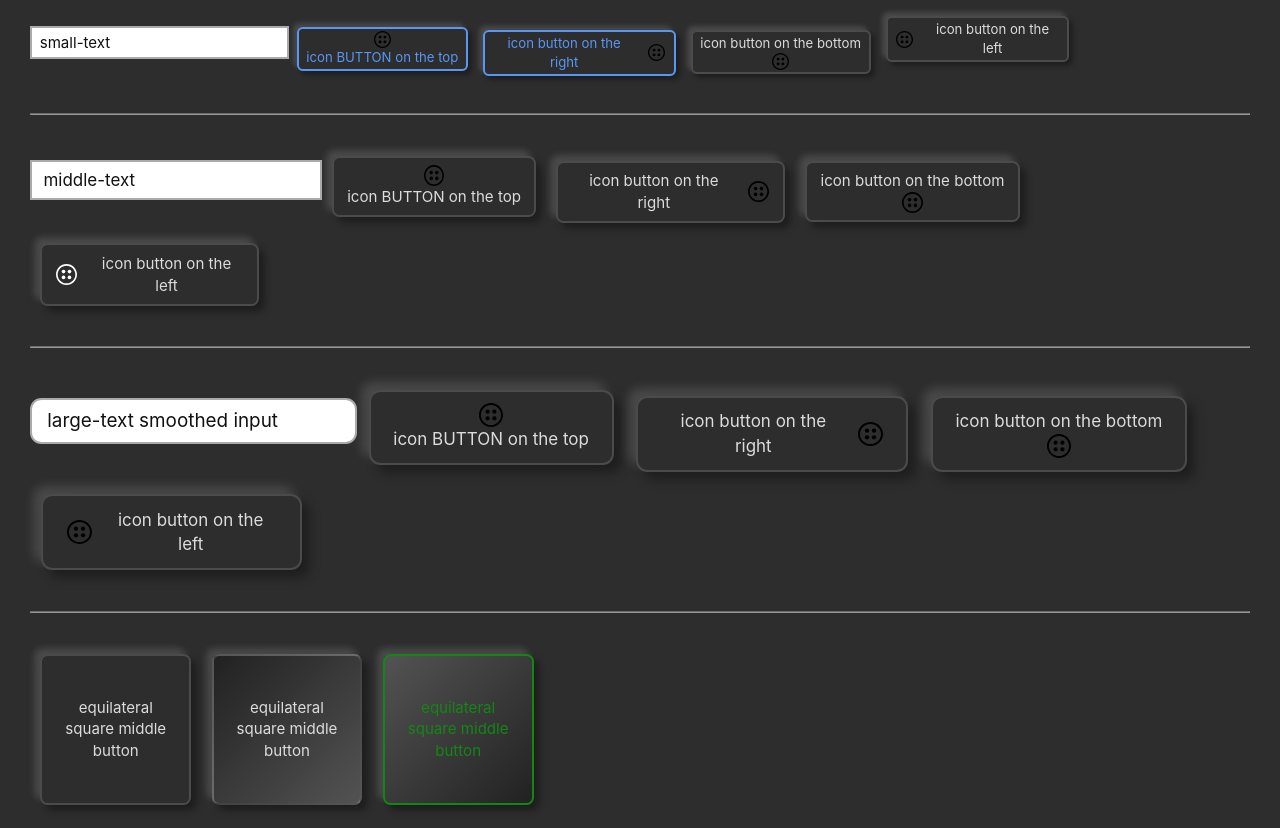
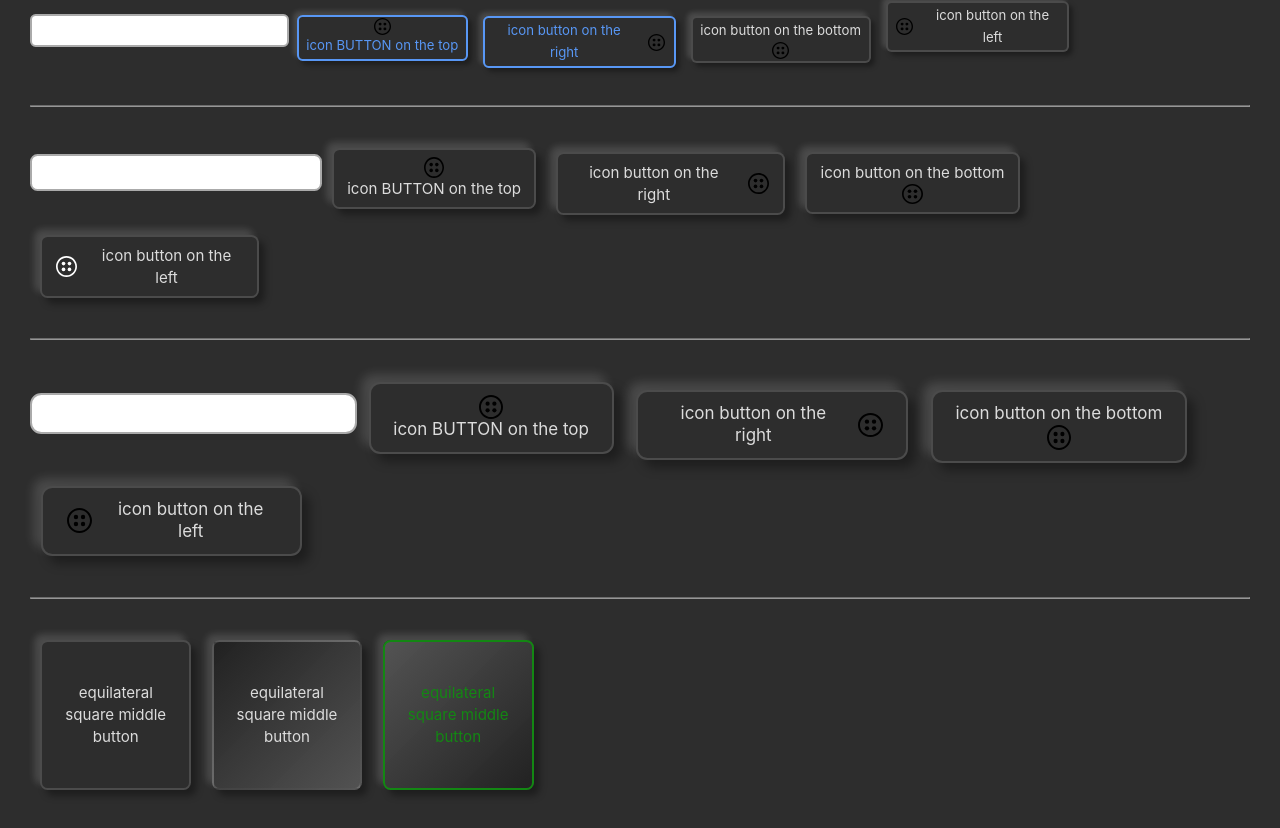
Before and after one commit to devashtar/neomortheme, a React (Create React App) app: page / in a window 1280 px wide. Shown: the part 1792-2620 px from the top of the page. Built offline with nearby package versions, Linux system fonts and the light colour scheme.

Commit message:
fix css styles(removed :where :is selectors)

```diff
--- a/src/App.tsx
+++ b/src/App.tsx
@@ -117,7 +117,7 @@ export const App: React.FC<{}> = () => {
 
       <h1>component Button</h1>
 
-      <Input value='small-text' size='small' />
+      <Input size='small' />
 
       <Button
         value='icon BUTTON on the top'
@@ -161,7 +161,7 @@ export const App: React.FC<{}> = () => {
 
       <hr />
 
-      <Input value='middle-text' size='middle' />
+      <Input size='middle' />
 
       <Button
         value='icon BUTTON on the top'
@@ -202,11 +202,7 @@ export const App: React.FC<{}> = () => {
 
       <hr />
 
-      <Input
-        value='large-text smoothed input'
-        size='large'
-        rounded='smoothed'
-      />
+      <Input size='large' rounded='smoothed' />
 
       <Button
         value='icon BUTTON on the top'
--- a/src/components/Button/style.scss
+++ b/src/components/Button/style.scss
@@ -2,6 +2,13 @@ button  {
   display: flex;
   justify-content: center;
   align-items: center;
+
+  .poignant { border-radius: 0 }
+  .smoothed {
+    &.small { border-radius: var(--br-sm) }
+    &.middle { border-radius: var(--br-md) }
+    &.large { border-radius: var(--br-lg) }
+  }
 
   p {
     background-color: transparent !important;
@@ -10,7 +17,7 @@ button  {
     line-height: inherit;
   }
 
-  &:is(.icon-top, .icon-bottom) { flex-direction: column }
+  &.icon-top, &.icon-bottom { flex-direction: column }
 
   &.icon-top p { order: 1 }
   &.icon-bottom p { order: -1 }
--- a/src/components/Input/index.tsx
+++ b/src/components/Input/index.tsx
@@ -34,7 +34,7 @@ export const Input: React.FC<IProps> = ({
   ref,
   id,
   name,
-  value = '',
+  value,
   placeholder,
   defaultValue,
   onChange = () => {},
--- a/src/global-style.scss
+++ b/src/global-style.scss
@@ -174,55 +174,52 @@
   border: 0.1875rem solid var(--main-white-shadow);
 }
 
+//* ===================== BORDER-RADIUS ====================== */
+
+.small { border-radius: var(--br-sm) }
+.middle { border-radius: var(--br-md) }
+.large { border-radius: var(--br-lg) }
+
 /* ===================== SQUARE / CIRCLE  - blocks ====================== */
 
 .circle-small, .circle-small-fixed, .square-small, .square-small-fixed {
-  min-height: var(--shape-sm);
-  min-width: var(--shape-sm);
+  min-height: var(--shape-sm) !important;
+  min-width: var(--shape-sm) !important;
 }
-.circle-small { border-radius: var(--shape-sm); }
-.square-small { border-radius: var(--br-sm); }
-.circle-small-fixed, .square-small-fixed  {
-  max-width: var(--shape-sm);
-  max-height: var(--shape-sm);
+.circle-small { border-radius: var(--shape-sm) !important; }
+.square-small { border-radius: var(--br-sm) !important; }
+.circle-small-fixed, .square-small-fixed {
+  max-width: var(--shape-sm) !important;
+  max-height: var(--shape-sm) !important;
 }
-.circle-small-fixed { border-radius: 50%; }
-.square-small-fixed { border-radius: var(--br-sm); }
+.circle-small-fixed { border-radius: 50% !important; }
+.square-small-fixed { border-radius: var(--br-sm) !important; }
 
 .circle-middle, .circle-middle-fixed, .square-middle, .square-middle-fixed {
-  min-height: var(--shape-md);
-  min-width: var(--shape-md);
+  min-height: var(--shape-md) !important;
+  min-width: var(--shape-md) !important;
 }
-.circle-middle { border-radius: var(--shape-md); }
-.square-middle { border-radius: var(--br-md); }
-.circle-middle-fixed, .square-middle-fixed  {
-  max-width: var(--shape-md);
-  max-height: var(--shape-md);
+.circle-middle { border-radius: var(--shape-md !important); }
+.square-middle { border-radius: var(--br-md) !important; }
+.circle-middle-fixed, .square-middle-fixed {
+  max-width: var(--shape-md) !important;
+  max-height: var(--shape-md) !important;
 }
-.circle-middle-fixed { border-radius: 50%; }
-.square-middle-fixed { border-radius: var(--br-md); }
+.circle-middle-fixed { border-radius: 50% !important; }
+.square-middle-fixed { border-radius: var(--br-md) !important; }
 
 .circle-large, .circle-large-fixed, .square-large, .square-large-fixed {
-  min-height: var(--shape-lg);
-  min-width: var(--shape-lg);
+  min-height: var(--shape-lg) !important;
+  min-width: var(--shape-lg) !important;
 }
-.circle-large { border-radius: var(--shape-lg); }
-.square-large { border-radius: var(--br-lg); }
-.circle-large-fixed, .square-large-fixed  {
-  max-width: var(--shape-lg);
-  max-height: var(--shape-lg);
+.circle-large { border-radius: var(--shape-lg) !important; }
+.square-large { border-radius: var(--br-lg) !important; }
+.circle-large-fixed, .square-large-fixed {
+  max-width: var(--shape-lg) !important;
+  max-height: var(--shape-lg) !important;
 }
-.circle-large-fixed { border-radius: 50%; }
-.square-large-fixed { border-radius: var(--br-lg); }
-
-//* ===================== BORDER-RADIUS ====================== */
-
-.poignant { border-radius: 0 }
-:where(.smoothed) {
-  &:where(.small) { border-radius: var(--br-sm) }
-  &:where(.middle) { border-radius: var(--br-md) }
-  &:where(.large) { border-radius: var(--br-lg) }
-}
+.circle-large-fixed { border-radius: 50% !important; }
+.square-large-fixed { border-radius: var(--br-lg) !important; }
 
 /* ==================================================== */
 /* ==================================================== */
@@ -246,11 +243,13 @@ html, body {
   -moz-osx-font-smoothing: grayscale;
 }
 
-:where(html, body) * {
-  font-family: inherit;
-  line-height: inherit;
-  color: inherit;
-  border-color: inherit;
+html, body {
+  & * {
+    font-family: inherit;
+    line-height: inherit;
+    color: inherit;
+    border-color: inherit;
+  }
 }
 
 code {
@@ -261,37 +260,40 @@ code {
 /* ===================== FONT-SIZE ======================  */
 
 /* all text elements, except headers */
-:where(html, body, *:not(h1, h2, h3, h4, h5, h6)) { font-size: var(--fs) }
+html, body { font-size: var(--fs) }
 
 /* all text elements, except headers */
-*:not(h1, h2, h3, h4, h5, h6).fs-xs { font-size: 0.8rem }
-*:not(h1, h2, h3, h4, h5, h6).fs-sm { font-size: 0.9rem }
-*:not(h1, h2, h3, h4, h5, h6).fs-lg { font-size: 1.1rem }
-*:not(h1, h2, h3, h4, h5, h6).fs-xl { font-size: 1.2rem }
-*:not(h1, h2, h3, h4, h5, h6).fs-xxl { font-size: 1.3rem }
-*:not(h1, h2, h3, h4, h5, h6).fs-xxxl { font-size: 1.4rem }
+*.fs-xs { font-size: 0.8rem }
+*.fs-sm { font-size: 0.9rem }
+*.fs-lg { font-size: 1.1rem }
+*.fs-xl { font-size: 1.2rem }
+*.fs-xxl { font-size: 1.3rem }
+*.fs-xxxl { font-size: 1.4rem }
 
 /* headers */
-:where(h1, h2, h3, h4, h5, h6).fs-xs { font-size: calc(var(--h-fs) * 0.8) }
-:where(h1, h2, h3, h4, h5, h6).fs-sm { font-size: calc(var(--h-fs) * 0.9) }
-:where(h1, h2, h3, h4, h5, h6).fs-lg { font-size: calc(var(--h-fs) * 1.1) }
-:where(h1, h2, h3, h4, h5, h6).fs-xl { font-size: calc(var(--h-fs) * 1.2) }
-:where(h1, h2, h3, h4, h5, h6).fs-xxl { font-size: calc(var(--h-fs) * 1.3) }
-:where(h1, h2, h3, h4, h5, h6).fs-xxxl { font-size: calc(var(--h-fs) * 1.4) }
+h1, h2, h3, h4, h5, h6 {
+  &.fs-xs { font-size: calc(var(--h-fs) * 0.8) }
+  &.fs-sm { font-size: calc(var(--h-fs) * 0.9) }
+  &.fs-lg { font-size: calc(var(--h-fs) * 1.1) }
+  &.fs-xl { font-size: calc(var(--h-fs) * 1.2) }
+  &.fs-xxl { font-size: calc(var(--h-fs) * 1.3) }
+  &.fs-xxxl { font-size: calc(var(--h-fs) * 1.4) }
+}
 
 /* ===================== LINE-HEIGHT ====================== */
 
-:where(h1, h2, h3, h4, h5, h6) { line-height: 128% }
-*:not(h1, h2, h3, h4, h5, h6) { line-height: 144% }
+* { line-height: 144% }
+h1, h2, h3, h4, h5, h6 { line-height: 128% }
 
 /* ===================== BUTTON ====================== */
 
-:where(button, input[type=button], input[type=submit]) {
+button, input[type=button], input[type=submit] {
+  background-color: transparent;
   border: none;
   transition: box-shadow 0.15s ease-in-out;
   cursor: pointer;
 
-  &:where(.small) {
+  &.small {
     margin: 0.5rem;
     padding: 0.125rem 0.5rem;
     font-size: 0.875rem;
@@ -301,7 +303,7 @@ code {
     &:active { box-shadow: var(--shadow-sm-active) }
   }
 
-  &:where(.middle) {
+  &.middle {
     margin: 0.6725rem;
     padding: 0.5rem 0.875rem;
     font-size: 1rem;
@@ -311,7 +313,7 @@ code {
     &:active { box-shadow: var(--shadow-md-active) }
   }
 
-  &:where(.large) {
+  &.large {
     margin: 0.75rem;
     padding: 0.75rem 1.5rem;
     font-size: 1.125rem;
@@ -322,10 +324,6 @@ code {
   }
 }
 
-:is(button, input[type=button], input[type=submit]) {
-  background-color: transparent;
-}
-
 hr {
   margin: 2rem 0;
 }
```
